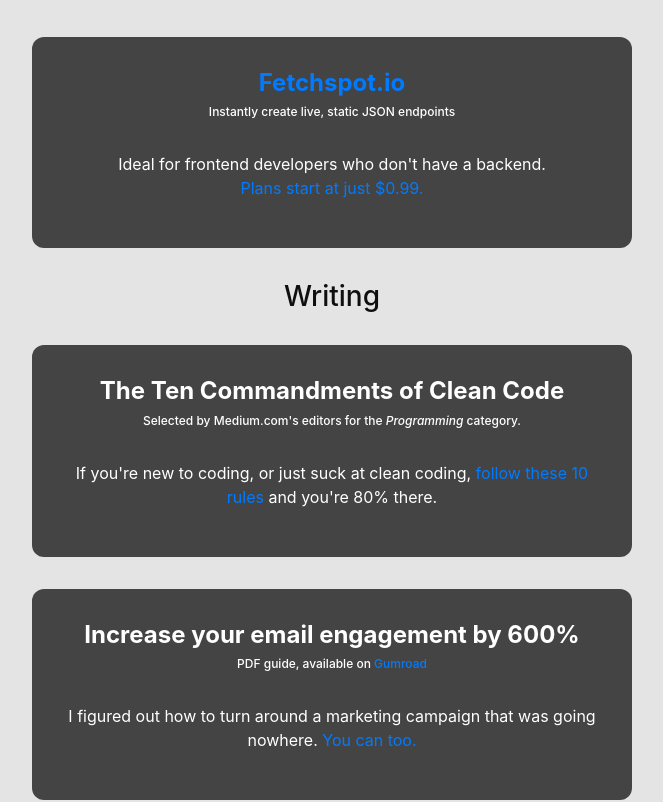
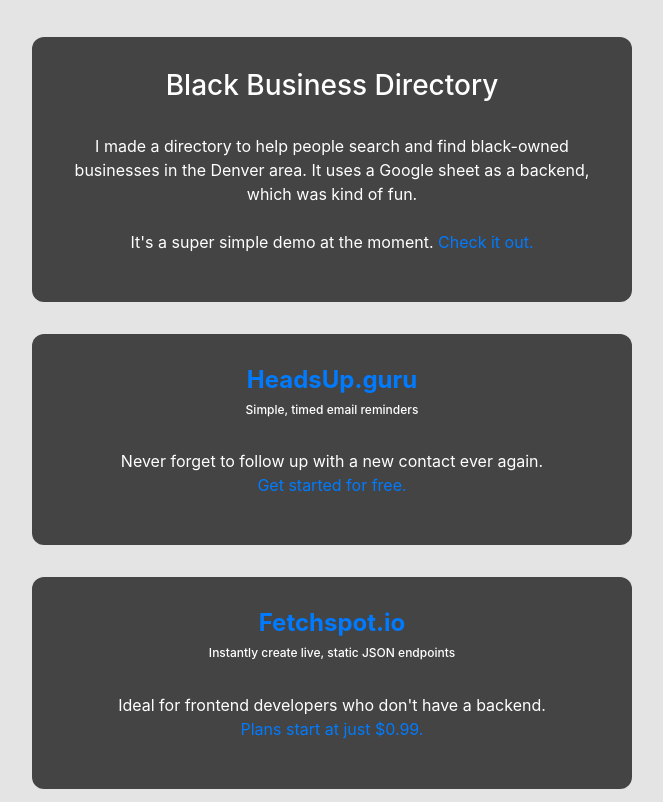
Before and after one commit to DeeterCesler/personal-site, a React (Create React App) app: page /work in a window 1280 px wide. Shown: the part 285-1087 px from the top of the page, without its empty margins (308-971 px from the left). Built offline with nearby package versions, Linux system fonts and the light colour scheme; no server answers.

Commit message:
add headsup.guru and black biz directory to past work section. adjust styling

```diff
--- a/src/App.css
+++ b/src/App.css
@@ -235,7 +235,7 @@
   border-radius: 12px;
   max-width: 600px;
   display: inline-block;
-  width: 60%;
+  width: 70%;
 }
 
 .readability h3 a {
--- a/src/Work.jsx
+++ b/src/Work.jsx
@@ -10,7 +10,24 @@
             <br/>
             <h3>Software</h3>
             <br/>
-            <div className="container">
+            <div className="readability">
+                <h3 className="">Black Business Directory</h3>
+                <br/>
+                <p className="">I made a directory to help people search and find black-owned businesses in the Denver area. It uses a Google sheet as a backend, which was kind of fun.
+                <br/>
+                <br/>
+                It's a super simple demo at the moment. <a href="https://jolly-mcclintock-6977ca.netlify.app/">Check it out.</a></p>
+            </div>
+            <div className="mini-spacer"/>
+            <div className="readability">
+                <h4><a href="https://headsup.guru/" target="_blank" rel="noopener noreferrer">HeadsUp.guru</a></h4>
+                <h6>Simple, timed email reminders</h6>
+                <br/>
+                <p>Never forget to follow up with a new contact ever again.
+                <br/>
+                <a target="_blank" rel="noopener noreferrer" href="https://headsup.guru/">Get started for free.</a></p>
+            </div>
+            <div className="mini-spacer"/>
             <div className="readability">
                 <h4><a href="https://fetchspot.io/" target="_blank" rel="noopener noreferrer">Fetchspot.io</a></h4>
                 <h6>Instantly create live, static JSON endpoints</h6>
@@ -19,35 +36,28 @@
                 <br/>
                 <a target="_blank" rel="noopener noreferrer" href="https://fetchspot.io/">Plans start at just $0.99.</a></p>
             </div>
-            </div>
-            <div className="mini-spacer"/>
+            <div className="spacer"/>
             <h3>Writing</h3>
             <br/>
-            <div className="container">
             <div className="readability">
                 <h4>The Ten Commandments of Clean Code</h4>
                 <h6>Selected by Medium.com's editors for the <i>Programming</i> category.</h6>
                 <br/>
                 <p>If you're new to coding, or just suck at clean coding, <a target="_blank" rel="noopener noreferrer" href="https://medium.com/@deetercesler/the-ten-commandments-of-clean-code-89b22a6f01d1">follow these 10 rules</a> and you're 80% there.</p>
             </div>
-            </div>
             <div className="mini-spacer"/>
-            <div className="container">
             <div className="readability">
                 <h4>Increase your email engagement by 600%</h4>
                 <h6>PDF guide, available on <a href="https://gumroad.com/l/TSXqK" target="_blank" rel="noopener noreferrer">Gumroad</a></h6>
                 <br/>
                 <p>I figured out how to turn around a marketing campaign that was going nowhere. <a href="https://600percent.com" target="_blank" rel="noopener noreferrer">You can too.</a></p>
             </div>
-            </div>
             <div className="mini-spacer"/>
-            <div className="container">
             <div className="readability">
                 <h4>Pepsi's failure in the Jenner ad controversy</h4>
                 <h6>An old article, but it still makes me laugh.</h6>
                 <br/>
                 <p>Chosen by SmartBrief's editors for their <i>Marketing</i> newsletter. <a href="https://www.smartbrief.com/original/2017/04/pepsis-failure-jenner-ad-controversy" rel="noopener noreferrer" target="_blank">My thoughts on how Pepsi <i>should've</i> responded</a> when their ill-fated ad didn't go their way.</p>
-                </div>
             </div>
             <div className="spacer"/>
             {/* <div className="mini-spacer"/>
```
Lines whose indentation alone changed are shown as unchanged.
